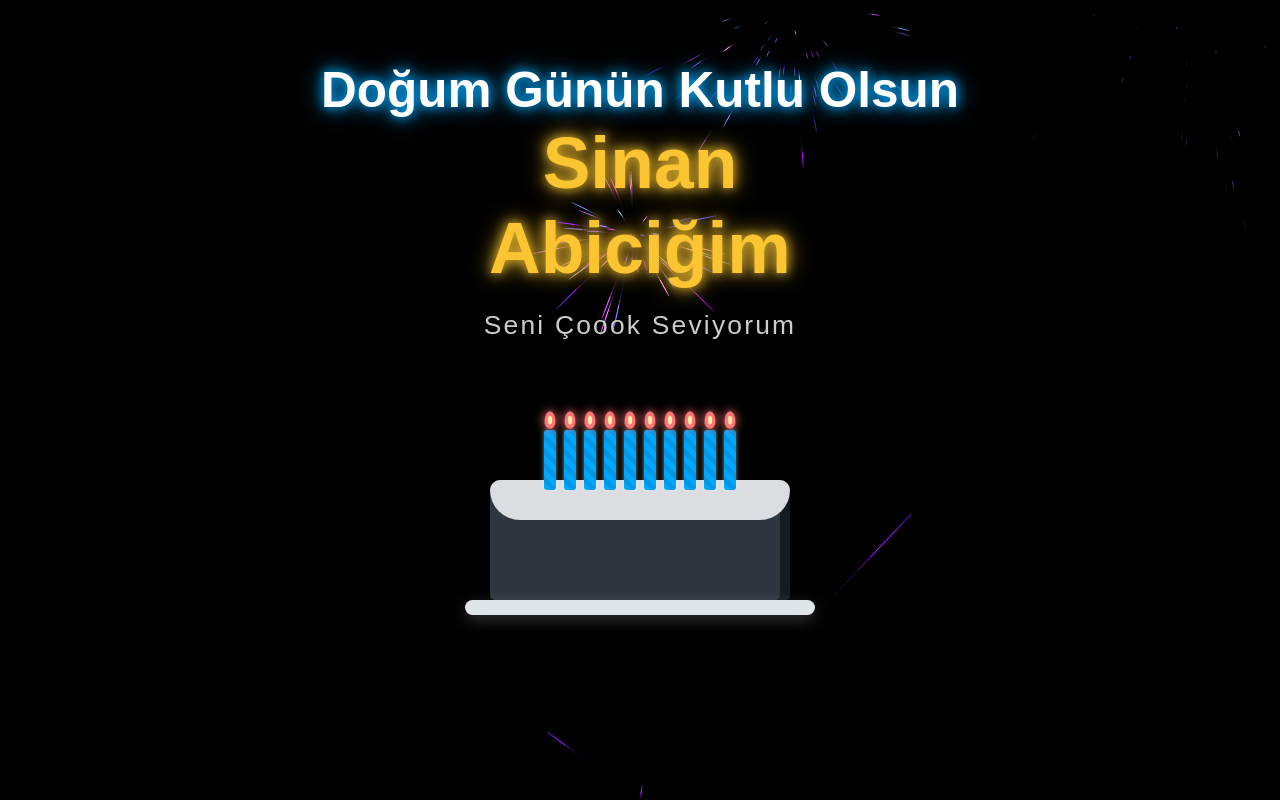
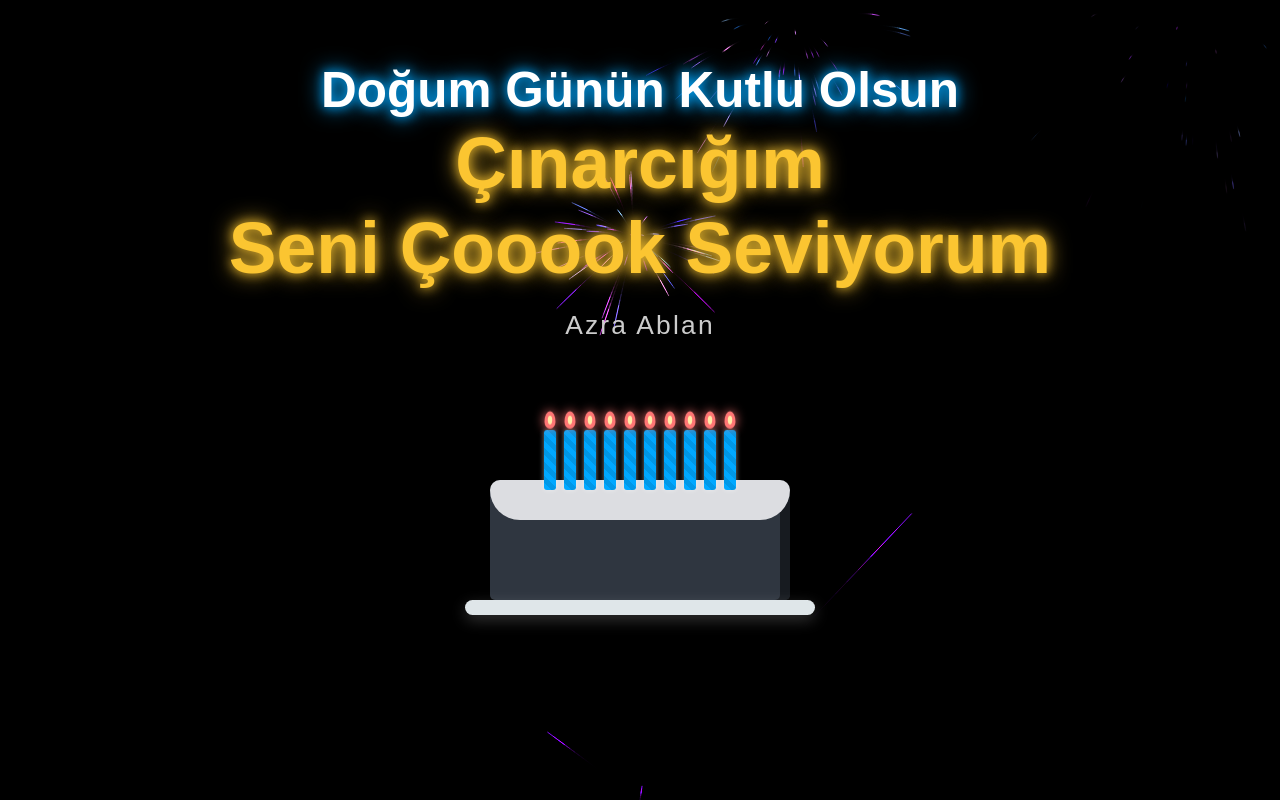
Before and after one commit to kalayciazrafatma-boop/e, a plain HTML site: page index.html in a window 1280 px wide. Shown: the top 800 px of the page. Drawn offline with Linux system fonts and the light colour scheme.

Commit message:
Update birthday message details in index.html

```diff
--- a/index.html
+++ b/index.html
@@ -176,9 +176,9 @@
 
     <div class="message-container">
         <div class="message-title">Doğum Günün Kutlu Olsun</div>
-        <div class="message-name">Sinan</div>
-        <div class="message-name">Abiciğim</div>
-        <div class="message-note">Seni Çoook Seviyorum</div>
+        <div class="message-name">Çınarcığım</div>
+        <div class="message-name">Seni Çooook Seviyorum</div>
+        <div class="message-note">Azra Ablan</div>
     </div>
 
     <div class="cake-wrapper">
```
